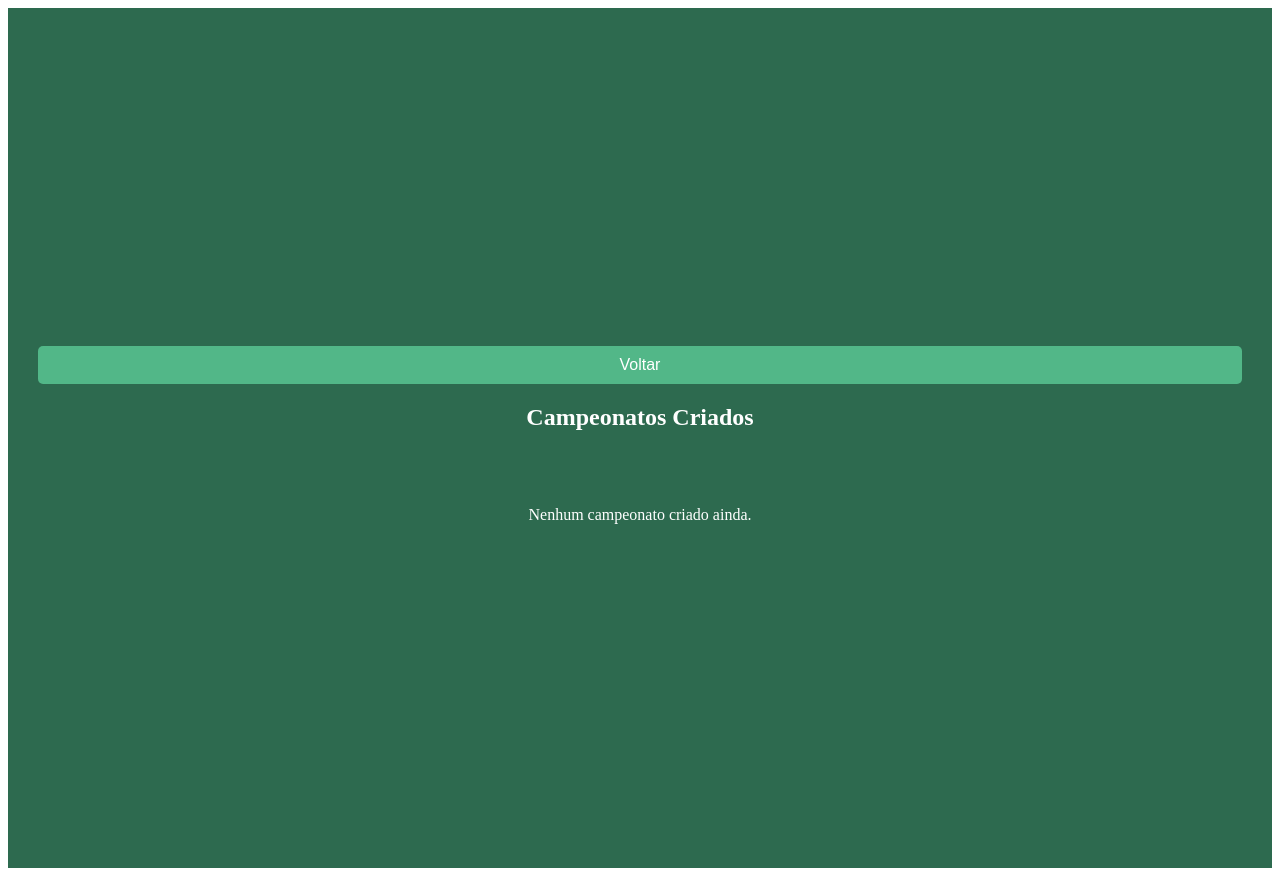
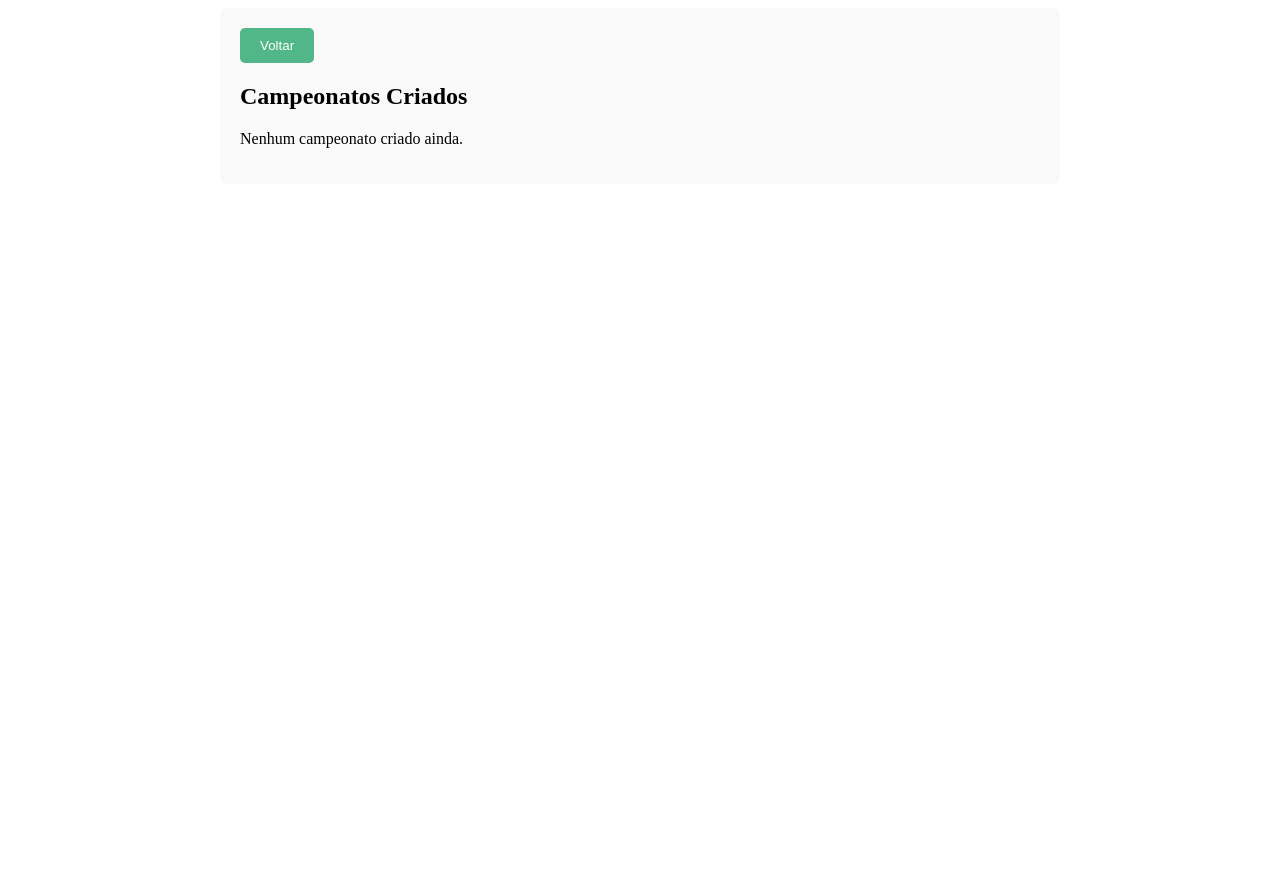
Before and after one commit to DouglasMaceddo/Gerenciador-de-Campeonato, an Angular app: page /Visualizar_Campeonato/1 in a window 1280 px wide. After the commit the page ends 800 px from the top, so only its background shows below. Built offline with nearby package versions, Linux system fonts and the light colour scheme.

Commit message:
alterando colors

```diff
--- a/src/app/Pages/visualizar-camp/visualizar-camp.component.css
+++ b/src/app/Pages/visualizar-camp/visualizar-camp.component.css
@@ -1,57 +1,40 @@
 .container {
-    background-color: #2d6a4f;
-    color: white;
-    padding: 30px;
-    min-height: 100vh;
-    text-align: center;
-    display: flex;
-    flex-direction: column;
-    justify-content: center;
-  }
-
-  h4 {
-    font-size: 2rem;
-    margin-bottom: 20px;
-  }
-
-  .cards-container {
-    display: flex;
-    flex-wrap: wrap;
-    justify-content: center;
-    gap: 20px;
-    margin-top: 40px;
-  }
-
-  .card {
-    background-color: #ffffff;
-    color: #2d6a4f;
+  max-width: 800px;
+  margin: 0 auto;
   padding: 20px;
-    border-radius: 10px;
-    width: 300px;
-    box-shadow: 0 4px 8px rgba(0, 0, 0, 0.1);
-    text-align: left;
-    display: flex;
-    flex-direction: column;
-  }
-
-  .card p {
-    font-size: 1.2rem;
-    margin-bottom: 5px;
+  background-color: #f9f9f9;
+  border-radius: 8px;
 }
 
 button {
-    padding: 10px 20px;
   background-color: #52b788;
   color: white;
+  padding: 10px 20px;
   border: none;
   border-radius: 5px;
   cursor: pointer;
-    font-size: 1rem;
-    transition: background-color 0.3s;
-    margin-top: 10px;
-    width: 100%;
 }
 
 button:hover {
   background-color: #40916c;
 }
+
+table {
+  width: 100%;
+  margin-top: 20px;
+  border-collapse: collapse;
+}
+
+table, th, td {
+  border: 1px solid #ccc;
+}
+
+th, td {
+  padding: 10px;
+  text-align: left;
+}
+
+th {
+  background-color: #52b788;
+  color: white;
+}
```
Lines whose indentation alone changed are shown as unchanged.
